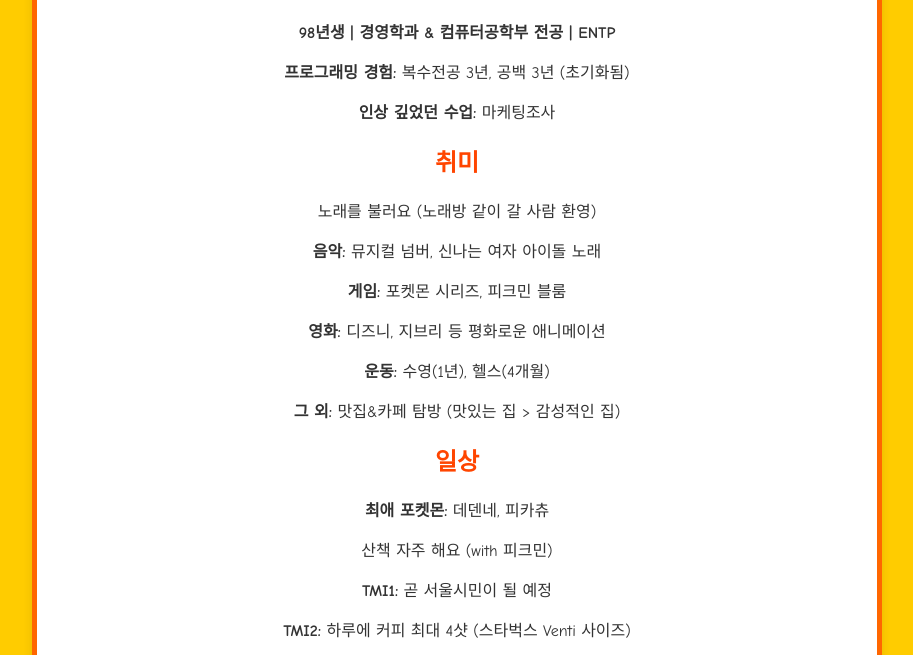
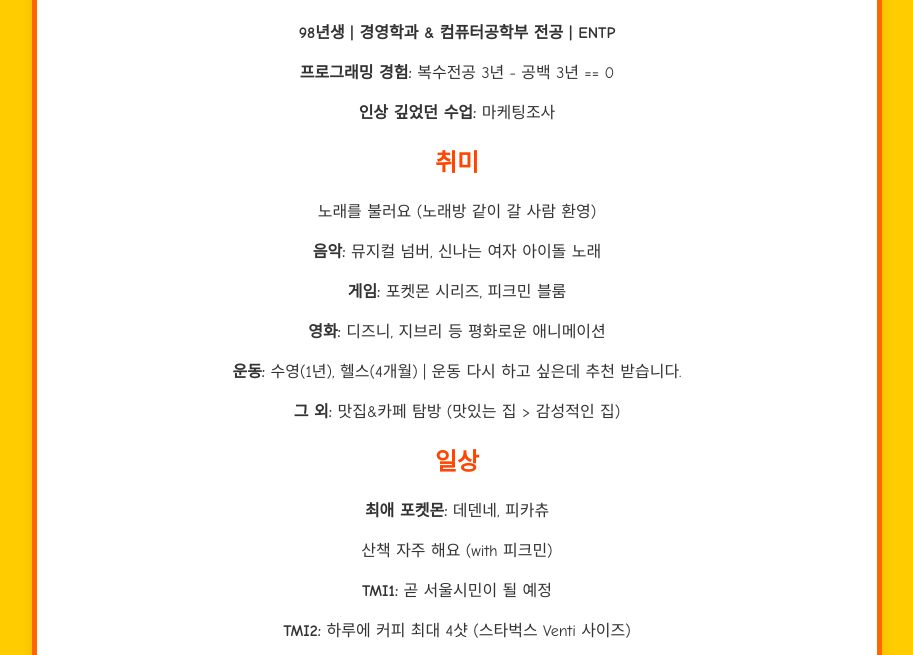
Before and after one commit to jinseoy/jinseoy.github.io, a plain HTML site: page index.html in a window 1280 px wide. Shown: the part 145-800 px from the top of the page, without its empty margins (183-1096 px from the left). Drawn offline with Linux system fonts and the light colour scheme.

Commit message:
Update index.html

```diff
--- a/index.html
+++ b/index.html
@@ -31,14 +31,14 @@
     <div class="container">
         <h1>⚡🎤 양진서 🎤⚡</h1>
         <p><b>98년생 | 경영학과 & 컴퓨터공학부 전공 | ENTP</b></p>
-        <p><b>프로그래밍 경험:</b> 복수전공 3년, 공백 3년 (초기화됨)</p>
+        <p><b>프로그래밍 경험:</b> 복수전공 3년 - 공백 3년 == 0</p>
         <p><b>인상 깊었던 수업:</b> 마케팅조사</p>
         <h2>취미</h2>
         <p>노래를 불러요 (노래방 같이 갈 사람 환영)</p>
         <p><b>음악:</b> 뮤지컬 넘버, 신나는 여자 아이돌 노래</p>
         <p><b>게임:</b> 포켓몬 시리즈, 피크민 블룸</p>
         <p><b>영화:</b> 디즈니, 지브리 등 평화로운 애니메이션</p>
-        <p><b>운동:</b> 수영(1년), 헬스(4개월)</p>
+        <p><b>운동:</b> 수영(1년), 헬스(4개월) | 운동 다시 하고 싶은데 추천 받습니다.</p>
         <p><b>그 외:</b> 맛집&카페 탐방 (맛있는 집 > 감성적인 집)</p>
         <h2>일상</h2>
         <p><b>최애 포켓몬:</b> 데덴네, 피카츄</p>
```
